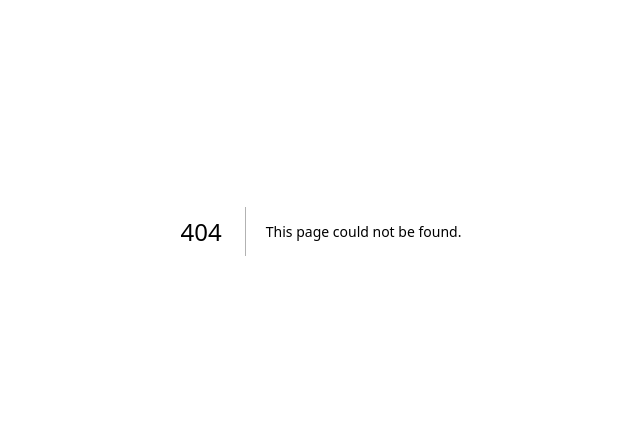
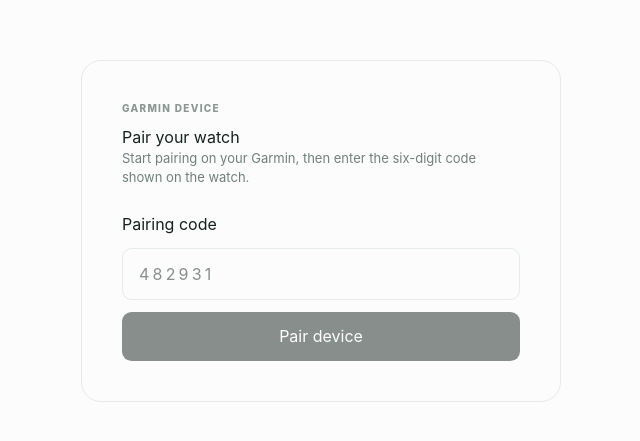
Before and after one commit to yorickvanzweeden/youtube-to-garmin, a Next.js app in the folder apps/web/: page /pair in a window 1280 px wide. Before the commit this address had no page. Shown: the part 169-610 px from the top of the page, without its empty margins (319-959 px from the left). Built offline with nearby package versions, Linux system fonts and the light colour scheme.

Commit message:
Add Garmin device pairing page

```diff
--- a/apps/web/src/app/globals.css
+++ b/apps/web/src/app/globals.css
@@ -396,6 +396,50 @@
   border-radius: 13px;
   padding: 20px 22px;
 }
+
+.pair-shell {
+  min-height: 100vh;
+  display: grid;
+  place-items: center;
+  padding: 2rem;
+}
+
+.pair-card {
+  width: min(100%, 30rem);
+  padding: 2.5rem;
+  border: 1px solid var(--line);
+  border-radius: 1.25rem;
+  background: var(--surface);
+}
+
+.pair-form {
+  display: grid;
+  gap: 0.75rem;
+  margin-top: 1.5rem;
+}
+
+.pair-form input {
+  padding: 0.8rem 1rem;
+  border: 1px solid var(--line);
+  border-radius: 0.6rem;
+  font: inherit;
+  letter-spacing: 0.2em;
+}
+
+.pair-form button {
+  padding: 0.8rem 1rem;
+  border: 0;
+  border-radius: 0.6rem;
+  background: var(--ink);
+  color: white;
+  font: inherit;
+  cursor: pointer;
+}
+
+.pair-form button:disabled {
+  cursor: not-allowed;
+  opacity: 0.5;
+}
 .device-copy {
   justify-content: flex-start;
   gap: 14px;
--- /dev/null
+++ b/apps/web/src/app/pair/page.tsx
@@ -0,0 +1,19 @@
+import { PairDeviceForm } from "./pair-device-form";
+
+export const dynamic = "force-dynamic";
+
+export default function PairPage() {
+  return (
+    <main className="app-shell pair-shell">
+      <section className="pair-card" aria-labelledby="pair-title">
+        <p className="eyebrow">GARMIN DEVICE</p>
+        <h1 id="pair-title">Pair your watch</h1>
+        <p className="muted">
+          Start pairing on your Garmin, then enter the six-digit code shown on
+          the watch.
+        </p>
+        <PairDeviceForm />
+      </section>
+    </main>
+  );
+}
--- /dev/null
+++ b/apps/web/src/app/pair/pair-device-form.tsx
@@ -0,0 +1,51 @@
+"use client";
+
+import { type FormEvent, useState } from "react";
+
+export function PairDeviceForm() {
+  const [code, setCode] = useState("");
+  const [message, setMessage] = useState<string | null>(null);
+  const [busy, setBusy] = useState(false);
+
+  async function submit(event: FormEvent<HTMLFormElement>) {
+    event.preventDefault();
+    setMessage(null);
+    setBusy(true);
+    try {
+      const response = await fetch("/api/garmin/pair/claim", {
+        method: "POST",
+        headers: { "Content-Type": "application/json" },
+        body: JSON.stringify({ code }),
+      });
+      const result = (await response.json()) as { error?: string };
+      if (!response.ok) throw new Error(result.error ?? "Pairing failed");
+      setMessage("Watch paired. You can return to the dashboard.");
+      setCode("");
+    } catch (error) {
+      setMessage(error instanceof Error ? error.message : "Pairing failed");
+    } finally {
+      setBusy(false);
+    }
+  }
+
+  return (
+    <form className="pair-form" onSubmit={submit}>
+      <label htmlFor="pairing-code">Pairing code</label>
+      <input
+        id="pairing-code"
+        name="code"
+        inputMode="numeric"
+        pattern="[0-9]{6}"
+        maxLength={6}
+        placeholder="482931"
+        value={code}
+        onChange={(event) => setCode(event.target.value.replace(/\D/g, ""))}
+        required
+      />
+      <button type="submit" disabled={busy || code.length !== 6}>
+        {busy ? "Pairing…" : "Pair device"}
+      </button>
+      {message ? <output>{message}</output> : null}
+    </form>
+  );
+}
```
